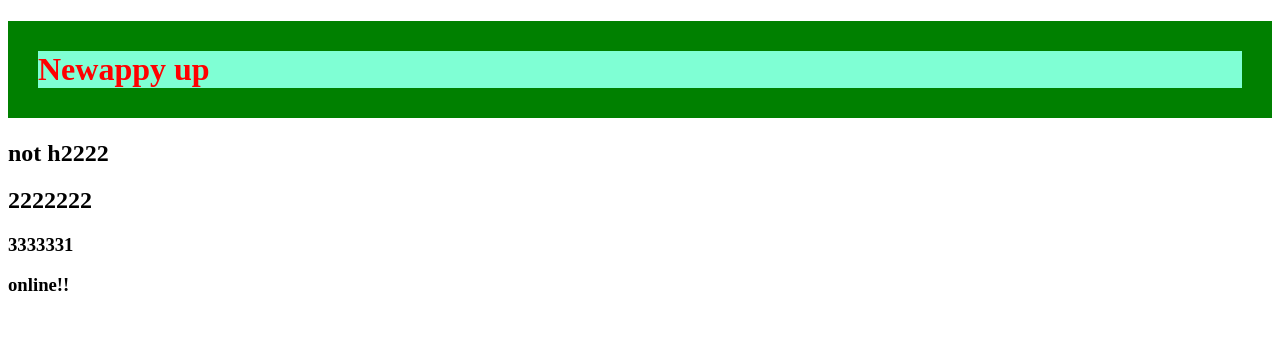
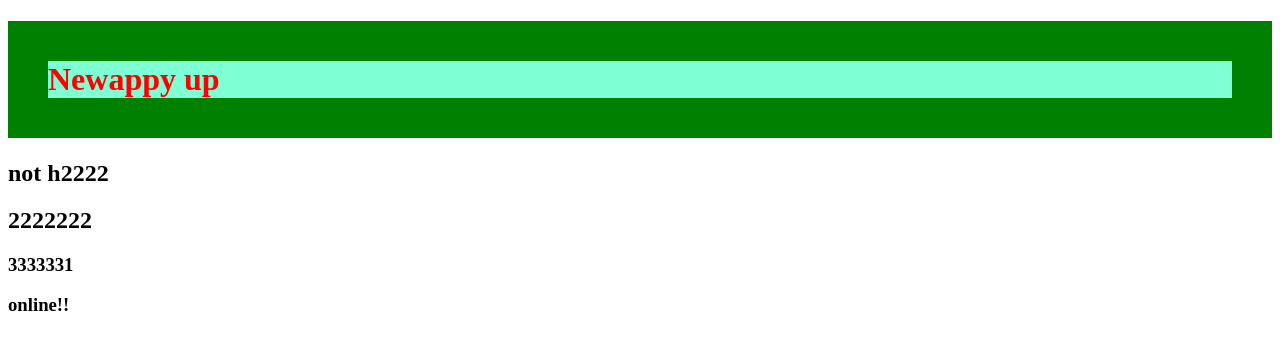
Before and after one commit to Taizzer/rep, a plain HTML site: page index.html in a window 1280 px wide. Drawn offline with Linux system fonts and the light colour scheme.

Commit message:
-am 40px

```diff
--- a/index.html
+++ b/index.html
@@ -8,7 +8,7 @@
     h1{
       color:red;
       background-color:aquamarine;
-      border: green 30px solid;
+      border: green 40px solid;
     }
   </style>
 </head>
```
